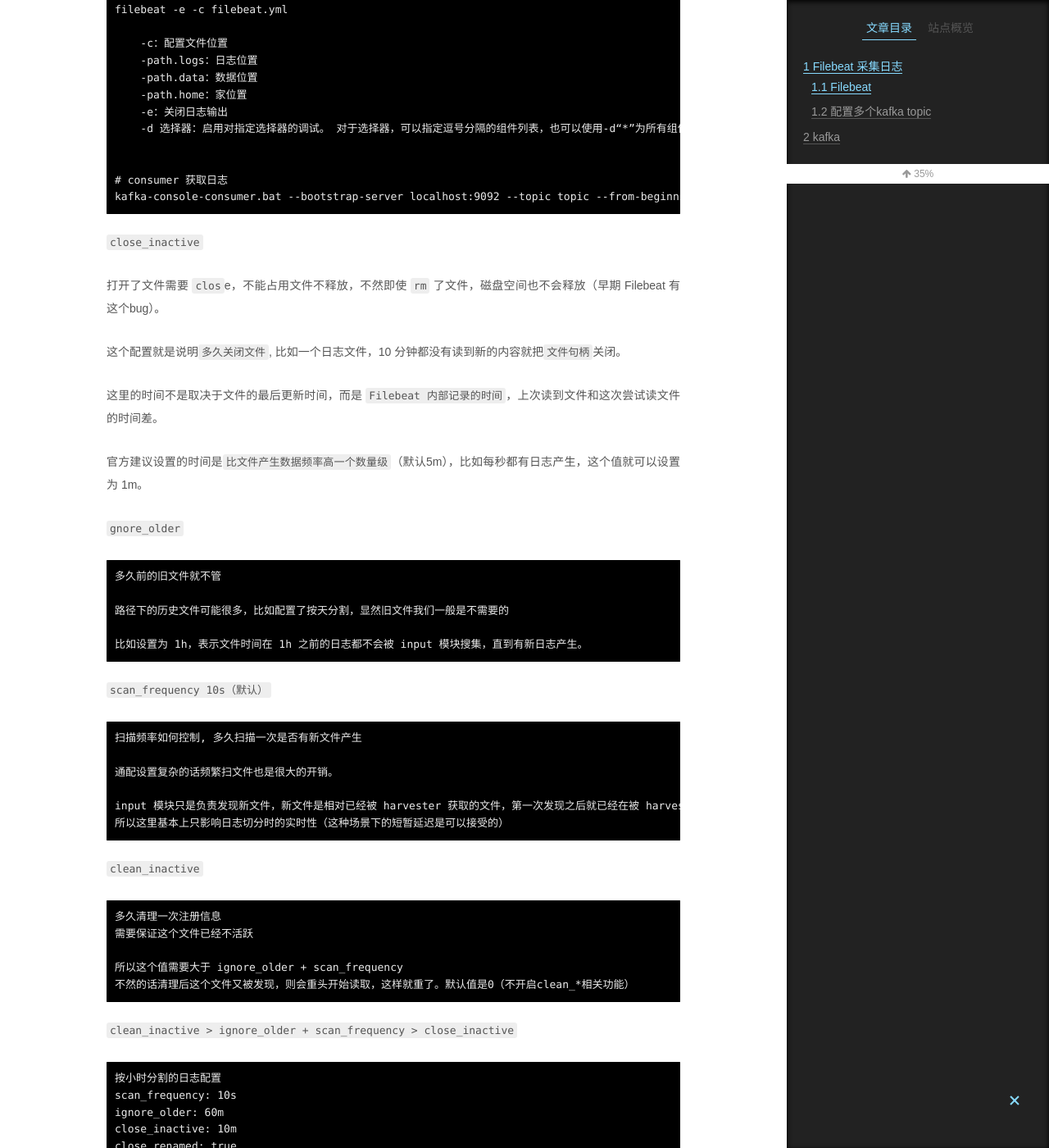
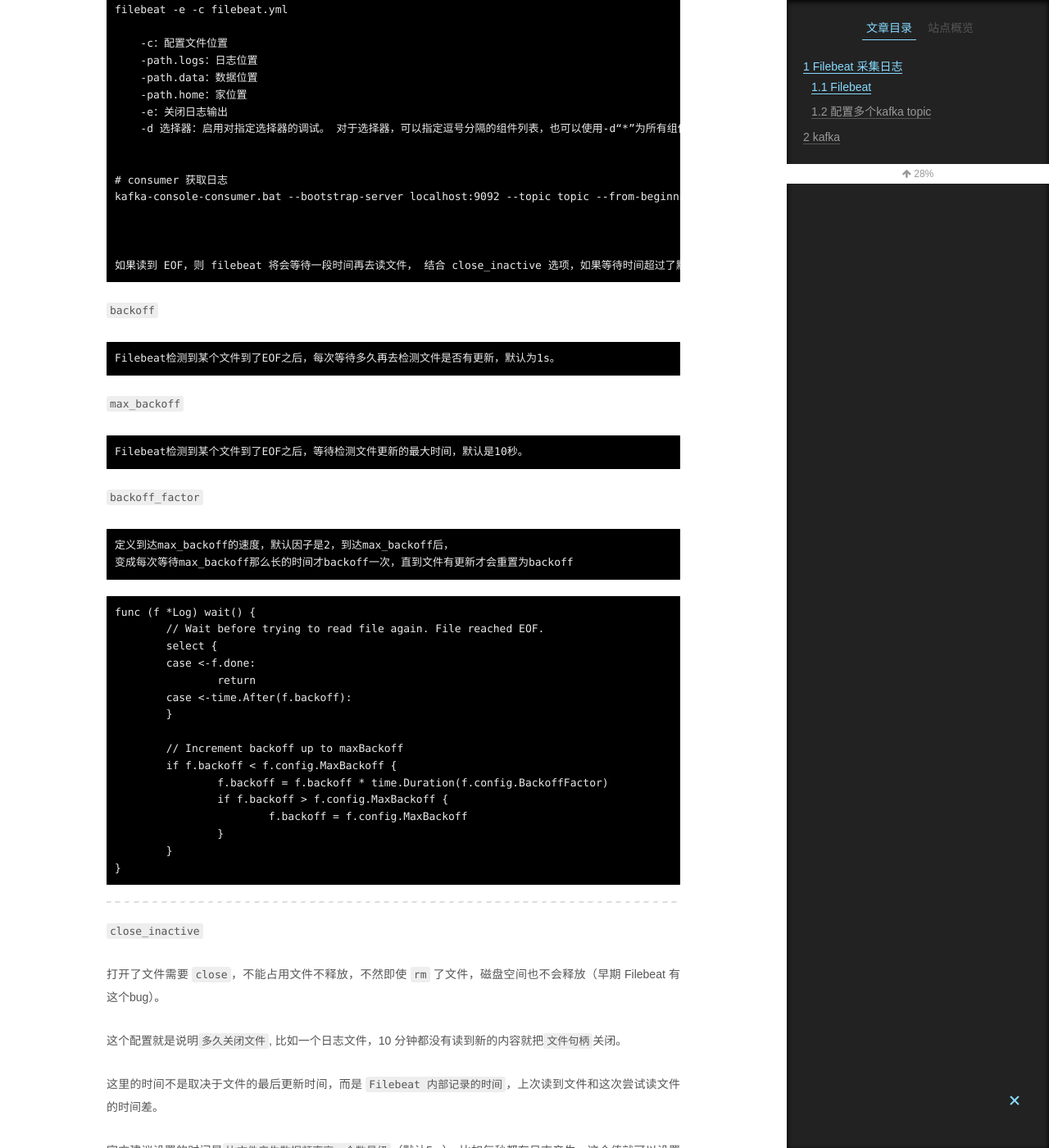
Before and after one commit to landybird/landybird.github.io, a Jekyll site: the page built from _posts/2021-06-18-filebeat采集日志.md, in a window 1280 px wide and 1400 px high, scrolled down 1337 px. Shown: the whole window at 82% size. Built offline with Jekyll 4.4.1, drawn with Linux system fonts in a browser that asks for light colours; some web fonts are replaced; a script that is not in the unit is left out; comment, search, counter and statistics services are not loaded; some of the changed text lies outside the part shown.

Commit message:
Update 2021-06-18-filebeat采集日志.md

````diff
--- a/_posts/2021-06-18-filebeat采集日志.md
+++ b/_posts/2021-06-18-filebeat采集日志.md
@@ -69,9 +69,47 @@ output.kafka:
 
 
 
+    如果读到 EOF，则 filebeat 将会等待一段时间再去读文件， 结合 close_inactive 选项，如果等待时间超过了默认值 5 分钟，则 Harvester 结束
+
+
+`backoff`
+
+    Filebeat检测到某个文件到了EOF之后，每次等待多久再去检测文件是否有更新，默认为1s。
+
+`max_backoff`
+
+    Filebeat检测到某个文件到了EOF之后，等待检测文件更新的最大时间，默认是10秒。
+
+`backoff_factor`
+
+    定义到达max_backoff的速度，默认因子是2，到达max_backoff后，
+    变成每次等待max_backoff那么长的时间才backoff一次，直到文件有更新才会重置为backoff
+
+```
+func (f *Log) wait() {
+	// Wait before trying to read file again. File reached EOF.
+	select {
+	case <-f.done:
+		return
+	case <-time.After(f.backoff):
+	}
+
+	// Increment backoff up to maxBackoff
+	if f.backoff < f.config.MaxBackoff {
+		f.backoff = f.backoff * time.Duration(f.config.BackoffFactor)
+		if f.backoff > f.config.MaxBackoff {
+			f.backoff = f.config.MaxBackoff
+		}
+	}
+}
+```
+
+
+---
+
 `close_inactive`
 
-打开了文件需要 `clos`e，不能占用文件不释放，不然即使 `rm` 了文件，磁盘空间也不会释放（早期 Filebeat 有这个bug）。
+打开了文件需要 `close`，不能占用文件不释放，不然即使 `rm` 了文件，磁盘空间也不会释放（早期 Filebeat 有这个bug）。
 
 这个配置就是说明`多久关闭文件`, 比如一个日志文件，10 分钟都没有读到新的内容就把`文件句柄`关闭。
 
@@ -90,6 +128,8 @@ output.kafka:
 
 
 `scan_frequency 10s（默认）`
+
+    如果设置为0s，则Filebeat会尽可能快地感知更新（占用的CPU会变高）。默认是10s
 
     扫描频率如何控制, 多久扫描一次是否有新文件产生
 
````
